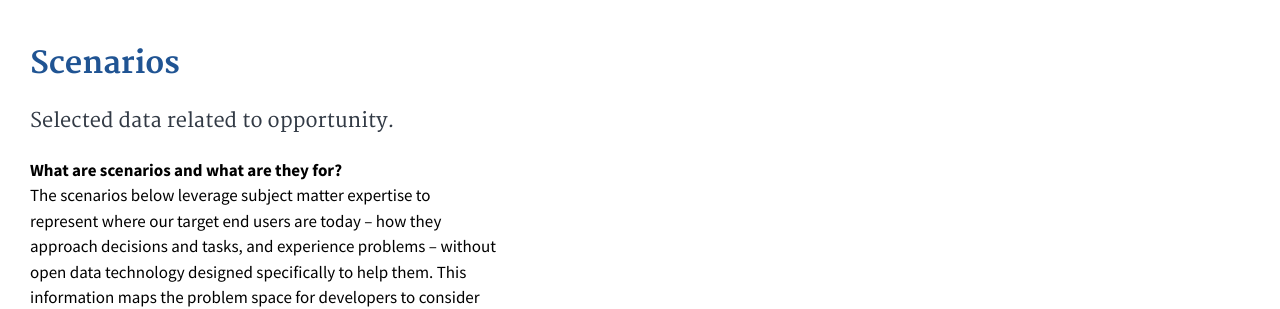
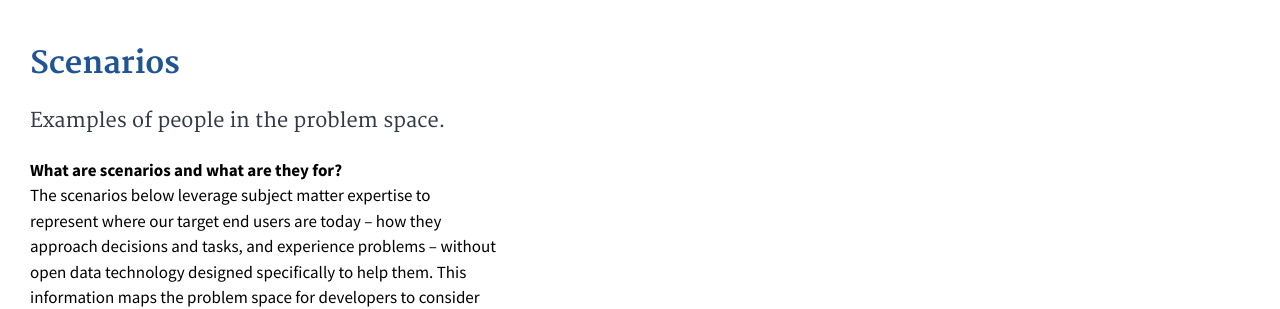
Before and after one commit to presidential-innovation-fellows/open-opportunity-data, a Jekyll site: the page built from index.html, in a window 1280 px wide and 900 px high, scrolled down 2881 px. Shown: the part 152-461 px from the top of the window. Built offline with Jekyll 4.4.1, drawn with Linux system fonts in a browser that asks for light colours.

Commit message:
Update scenarios.html
Updated content in h2

```diff
--- a/index_includes/scenarios.html
+++ b/index_includes/scenarios.html
@@ -1,5 +1,5 @@
 <h2>Scenarios</h2>
-<p class="usa-font-lead">Selected data related to opportunity.</p>
+<p class="usa-font-lead">Examples of people in the problem space.</p>
 <p>
   <strong>What are scenarios and what are they for?</strong>
   <br>
```
